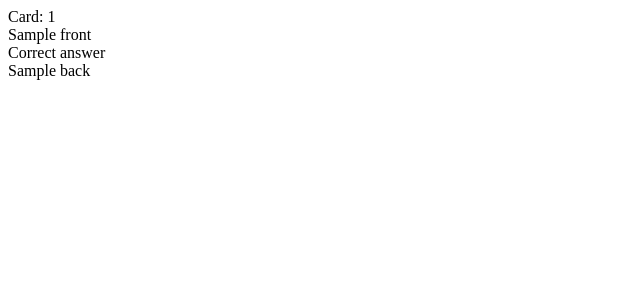
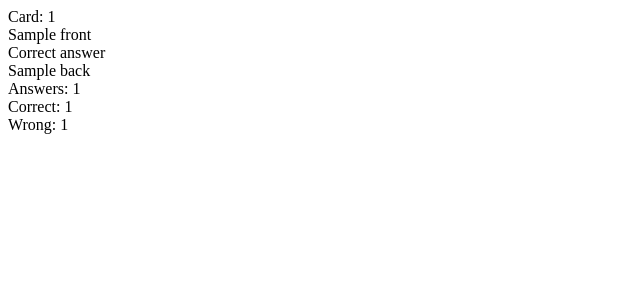
Before and after one commit to paul-nechifor/klios, a Django app: template site/cards/templates/cards/card_full_info.html in a window 1280 px wide. Shown: the top 300 px of the page, without its empty margins (0-640 px from the left). Run offline with Django 3.2, Linux system fonts and the light colour scheme; the template is opened without the code that fills it: most values are stand-ins (such as "Sample title", 1, 10 or a date in 2020).

Commit message:
Add info about cards.

```diff
--- a/site/cards/models.py
+++ b/site/cards/models.py
@@ -26,7 +26,7 @@ class CardContent(models.Model):
 
 
 class CardAnswer(models.Model):
-    card = models.ForeignKey(Card)
+    card = models.ForeignKey(Card, related_name='answers')
     answer = models.TextField(blank=True)
     start_time = models.TimeField(auto_now=True)
     end_time = models.TimeField(null=True)
--- a/site/cards/templates/cards/all.html
+++ b/site/cards/templates/cards/all.html
@@ -2,7 +2,7 @@
 {% load card_faces %}
 
 {% block content %}
-  {% for card in cards %}
-    {% card_full_info card %}
+  {% for card_info in card_infos %}
+    {% card_full_info card_info %}
   {% endfor %}
 {% endblock content %}
--- a/site/cards/templates/cards/card_full_info.html
+++ b/site/cards/templates/cards/card_full_info.html
@@ -1,9 +1,24 @@
 {% load card_faces %}
 
 <div class='card card-full-info panel panel-default'>
-  <div class='panel-heading'>Card: {{ card.pk }}</div>
+  <div class='panel-heading'>Card: {{ card_info.card.pk }}</div>
   <div class='panel-body'>
-    {% card_front card %}
-    {% card_back card %}
+    {% card_front card_info.card %}
+    {% card_back card_info.card %}
+    <div class='card panel panel-default'>
+      <div class='panel-body'>
+        <div class='row text-center'>
+          <div class='col-sm-4'>
+            Answers: {{ card_info.n_answers }}
+          </div>
+          <div class='col-sm-4'>
+            Correct: {{ card_info.n_correct }}
+          </div>
+          <div class='col-sm-4'>
+            Wrong: {{ card_info.n_wrong }}
+          </div>
+        </div>
+      </div>
+    </div>
   </div>
 </div>
--- a/site/cards/templatetags/card_faces.py
+++ b/site/cards/templatetags/card_faces.py
@@ -14,5 +14,5 @@ def card_back(card):
 
 
 @register.inclusion_tag('cards/card_full_info.html')
-def card_full_info(card):
-    return {'card': card}
+def card_full_info(card_info):
+    return {'card_info': card_info}
--- a/site/cards/views.py
+++ b/site/cards/views.py
@@ -2,8 +2,8 @@ from django.shortcuts import render, redirect
 from django.utils import timezone
 
 from .forms import CardAnswerForm, CardScoreForm
-from .models import Card, CardAnswer
-from .utils import get_or_create_priority_card_answer
+from .models import CardAnswer
+from .utils import get_or_create_priority_card_answer, get_card_infos
 
 
 def check(request):
@@ -42,4 +42,4 @@ def finish(request):
 
 
 def all(request):
-    return render(request, 'cards/all.html', {'cards': Card.objects.all()})
+    return render(request, 'cards/all.html', {'card_infos': get_card_infos()})
```
Also changed, not shown: site/cards/utils.py (+15 -0 lines), site/cards/migrations/0007_auto_20150215_2340.py (added).
